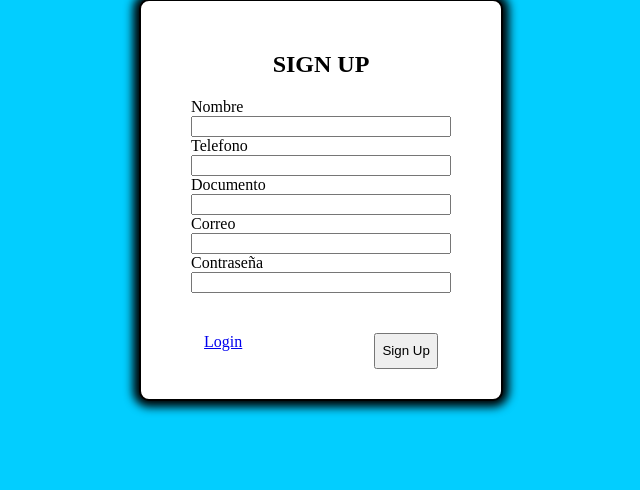
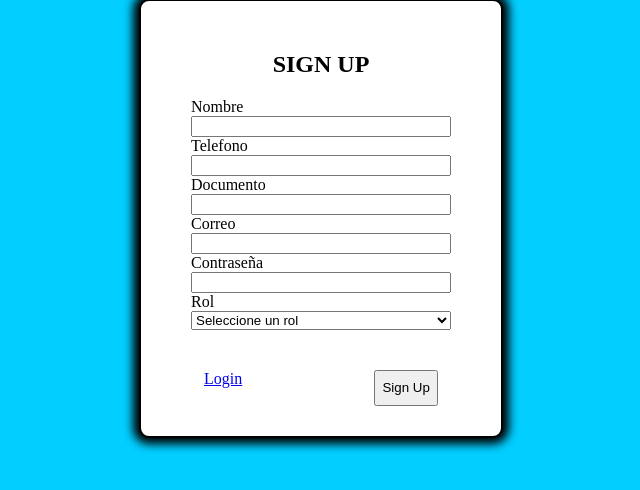
Before and after one commit to Frank-G-M/registroEntradaSalida, a PHP site: page /register.php in a window 1280 px wide. Shown: the part 101-591 px from the top of the page, without its empty margins (319-959 px from the left). Run offline with PHP 8.4, Linux system fonts and the light colour scheme.

Commit message:
first commit

```diff
--- a/iniciar.php
+++ b/iniciar.php
@@ -7,8 +7,6 @@ if (!isset($_SESSION['user_id'])) {
 }
 
 $user_id = $_SESSION['user_id'];
-
-// Verificar que no exista jornada activa
 $verificar = "SELECT * FROM horario
               WHERE ID_User = ?
               AND Hora_Salida IS NULL";
--- a/register.php
+++ b/register.php
@@ -1,24 +1,23 @@
 <?php
 include("conexion.php");
-
 if ($_SERVER["REQUEST_METHOD"] == "POST") {
-
     $name = trim($_POST['name']);
     $document = trim($_POST['document']);
     $email = trim($_POST['email']);
     $phone = trim($_POST['phone']);
     $password = trim($_POST['password']);
-
+    $rol = $_POST['rol'];
     $hashedPassword = password_hash($password, PASSWORD_DEFAULT);
-
-    $sql = "INSERT INTO users (Name, Document, Email, Phone, Password)
-            VALUES ('$name', '$document', '$email', '$phone', '$hashedPassword')";
-
-    if ($conexion->query($sql) === TRUE) {
+    $sql = "INSERT INTO users (Name, Document, Email, Phone, Password, Rol)
+            VALUES (?, ?, ?, ?, ?, ?)";
+    $stmt = $conexion->prepare($sql);
+    $stmt->bind_param("ssssss", $name, $document, $email, $phone, $hashedPassword, $rol);
+    if ($stmt->execute()) {
         echo "Usuario registrado correctamente";
     } else {
-        echo "Error: " . $conexion->error;
+        echo "Error: " . $stmt->error;
     }
+    $stmt->close();
 }
 ?>
 <!DOCTYPE html>
@@ -48,8 +47,15 @@ if ($_SERVER["REQUEST_METHOD"] == "POST") {
 
         <label>Contraseña</label>
         <input type="password" id="password" name="password" required>
+
+        <label>Rol</label>
+<select name="rol" required>
+    <option value="">Seleccione un rol</option>
+    <option value="Medico">Médico</option>
+    <option value="Enfermero">Enfermero</option>
+    <option value="Administrativo">Administrativo</option>
+</select>
     </div>
-
     <div class="interacciones">
         <a href="index.php">Login</a><br><br>
         <button type="submit">Sign Up</button>
```
Also changed, not shown: horas.php (+1 -24 lines).
